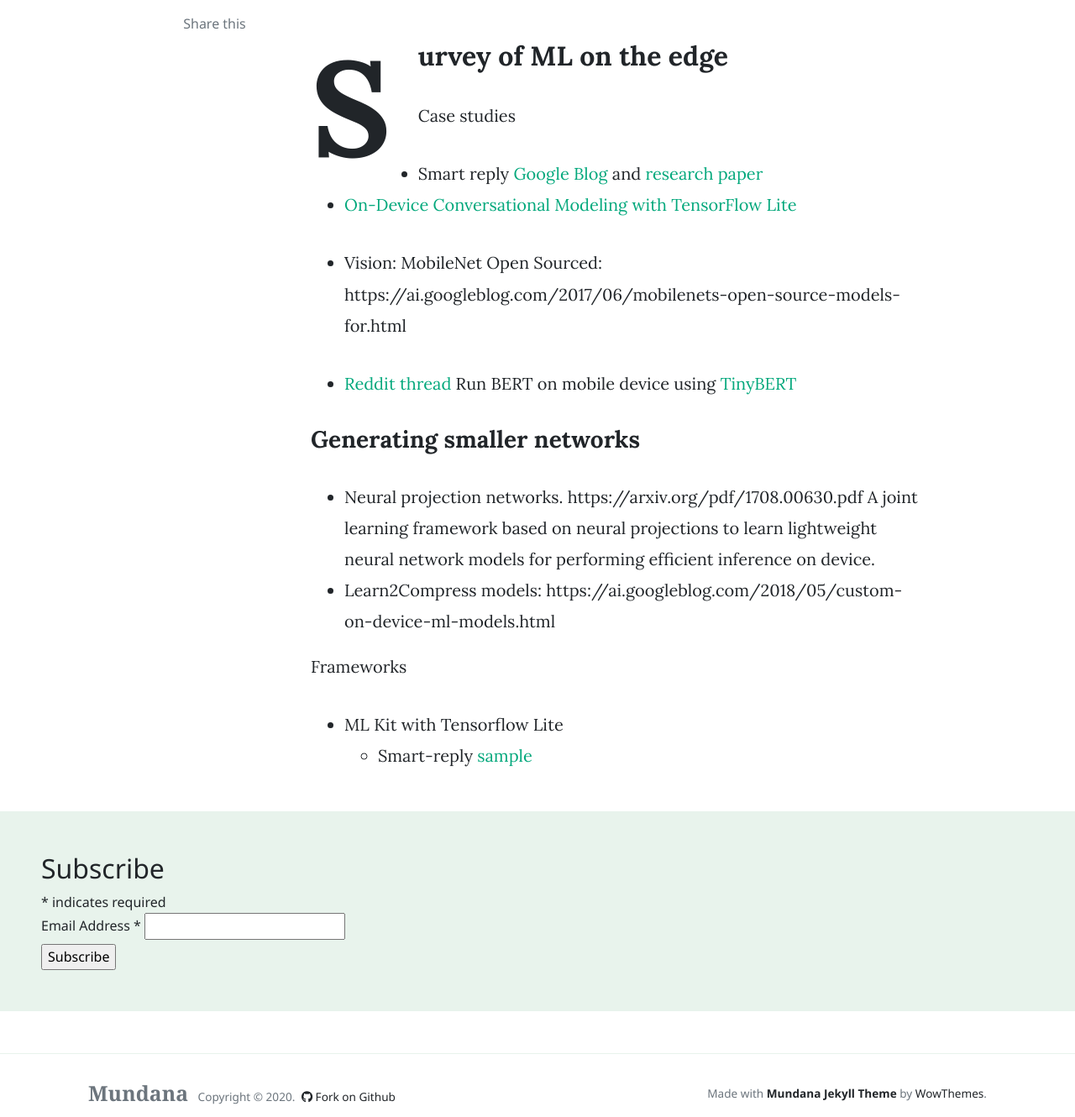
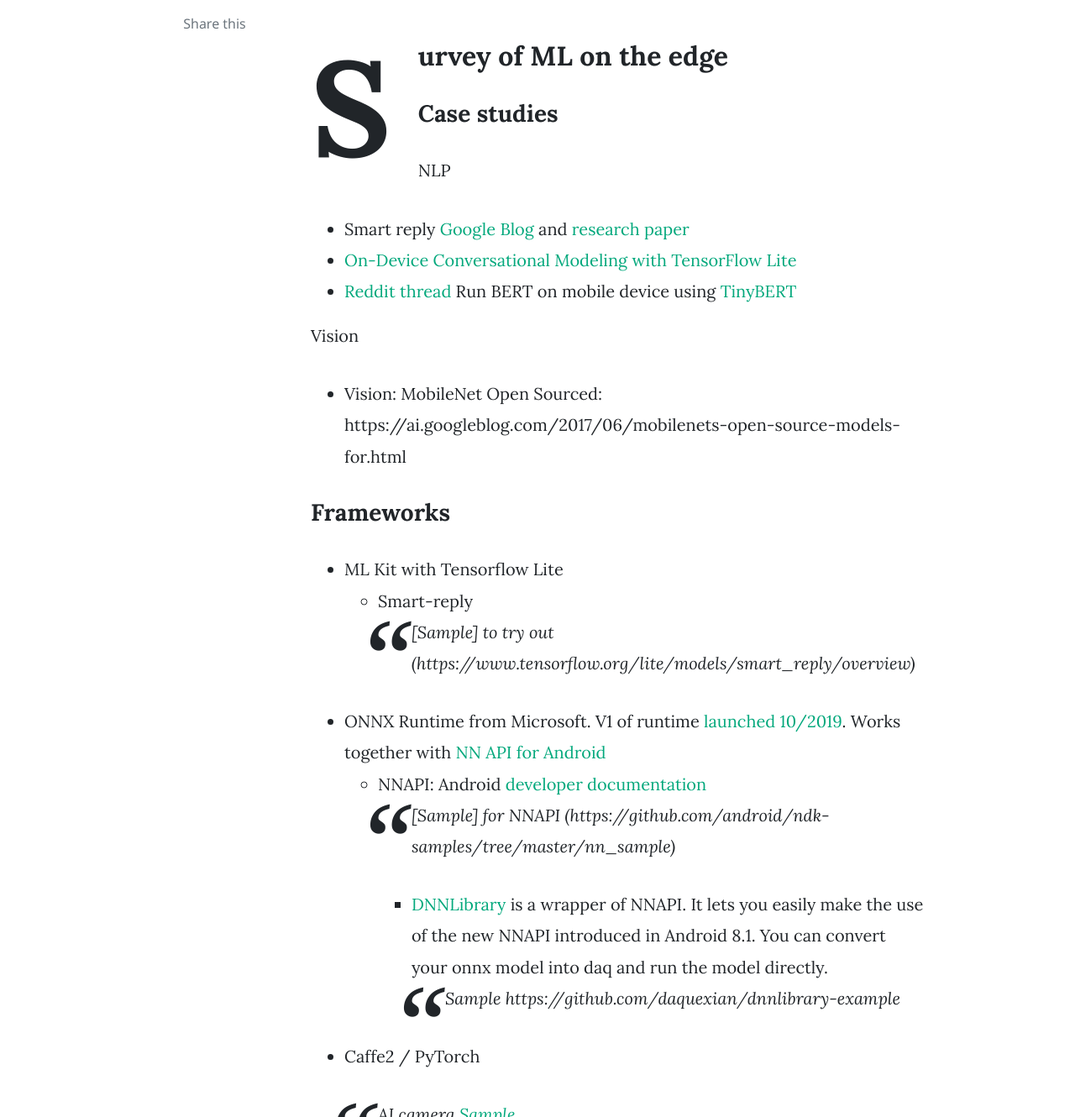
Before and after one commit to haslhofer/haslhofer.github.io, a Jekyll site: the page built from _posts/2000-01-01-ml-on-the-edge-survey.md, in a window 1280 px wide and 1400 px high, scrolled down 354 px, cut to the strip 70-1400 px from the top of the window. Shown: the whole strip at 84% size. Built offline with Jekyll 4.4.1, drawn with Linux system fonts in a browser that asks for light colours; nearby versions of some CDN libraries; comment, search, counter and statistics services are not loaded; some of the changed text lies outside the part shown.

Commit message:
Update 2000-01-01-ml-on-the-edge-survey.md

```diff
--- a/_posts/2000-01-01-ml-on-the-edge-survey.md
+++ b/_posts/2000-01-01-ml-on-the-edge-survey.md
@@ -9,21 +9,41 @@
 Survey of ML on the edge
 ---
 
-Case studies
+### Case studies
+
+NLP
 
 - Smart reply [Google Blog](https://ai.googleblog.com/2017/02/on-device-machine-intelligence.html) and [research paper](https://arxiv.org/pdf/1708.00630.pdf)
 - [On-Device Conversational Modeling with TensorFlow Lite](https://ai.googleblog.com/2017/11/on-device-conversational-modeling-with.html)
+- [Reddit thread](https://www.reddit.com/r/MachineLearning/comments/e7c8bo/run_bert_on_mobile_phones_single_cup_core_a76_in/
+) Run BERT on mobile device using [TinyBERT](https://github.com/huawei-noah/Pretrained-Language-Model/tree/master/TinyBERT)
 
+Vision
 - Vision: MobileNet Open Sourced: https://ai.googleblog.com/2017/06/mobilenets-open-source-models-for.html
 
-- [Reddit thread](https://www.reddit.com/r/MachineLearning/comments/e7c8bo/run_bert_on_mobile_phones_single_cup_core_a76_in/
-) Run BERT on mobile device using [TinyBERT](https://github.com/huawei-noah/Pretrained-Language-Model/tree/master/TinyBERT)
+
+
+### Frameworks
+
+- ML Kit with Tensorflow Lite
+    - Smart-reply
+        > [Sample] to try out (https://www.tensorflow.org/lite/models/smart_reply/overview)
+
+
+- ONNX Runtime from Microsoft. V1 of runtime [launched 10/2019](https://cloudblogs.microsoft.com/opensource/2019/10/30/announcing-onnx-runtime-1-0/). Works together with [NN API for Android](https://github.com/microsoft/onnxruntime/blob/master/docs/execution_providers/NNAPI-ExecutionProvider.md)
+    - NNAPI:  Android [developer documentation](https://developer.android.com/ndk/guides/neuralnetworks)
+        > [Sample] for NNAPI (https://github.com/android/ndk-samples/tree/master/nn_sample)
+        - [DNNLibrary](https://github.com/JDAI-CV/DNNLibrary) is a wrapper of NNAPI. It lets you easily make the use of the new NNAPI introduced in Android 8.1. You can convert your onnx model into daq and run the model directly.
+        > Sample https://github.com/daquexian/dnnlibrary-example
+
+
+
+- Caffe2 / PyTorch
+
+    > AI camera [Sample](https://github.com/caffe2/AICamera)
+    - Unclear if Caffe2 uses NNAPI (see [thread](https://github.com/pytorch/pytorch/issues/18101))
+    - [PyTorch Mobile](https://pytorch.org/mobile/home/), also [mentioned in](https://github.com/cedrickchee/pytorch-android)
 
 ### Generating smaller networks
 - Neural projection networks. https://arxiv.org/pdf/1708.00630.pdf A joint learning framework based on neural projections to learn lightweight neural network models for performing efficient inference on device.
 - Learn2Compress models: https://ai.googleblog.com/2018/05/custom-on-device-ml-models.html
-
-Frameworks
-
-- ML Kit with Tensorflow Lite
-    - Smart-reply [sample](https://www.tensorflow.org/lite/models/smart_reply/overview)
```
